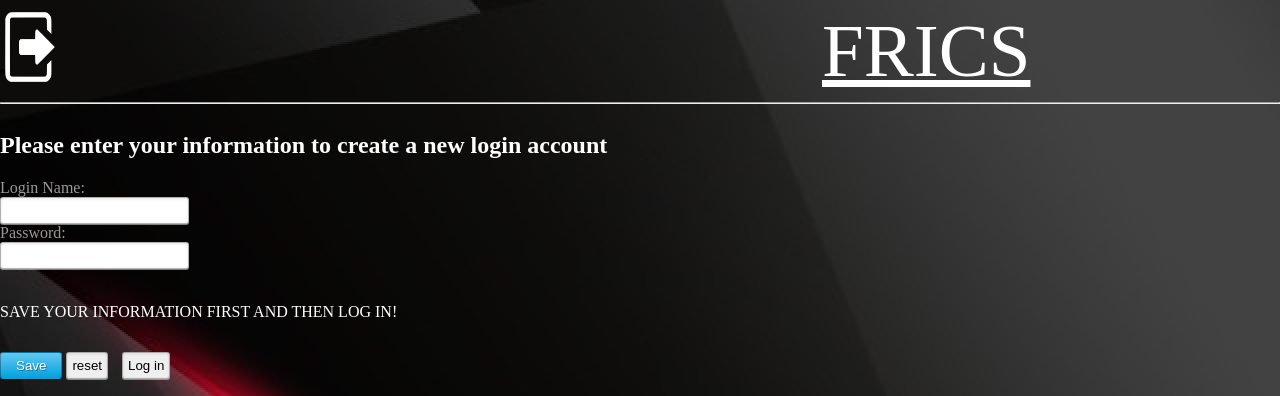
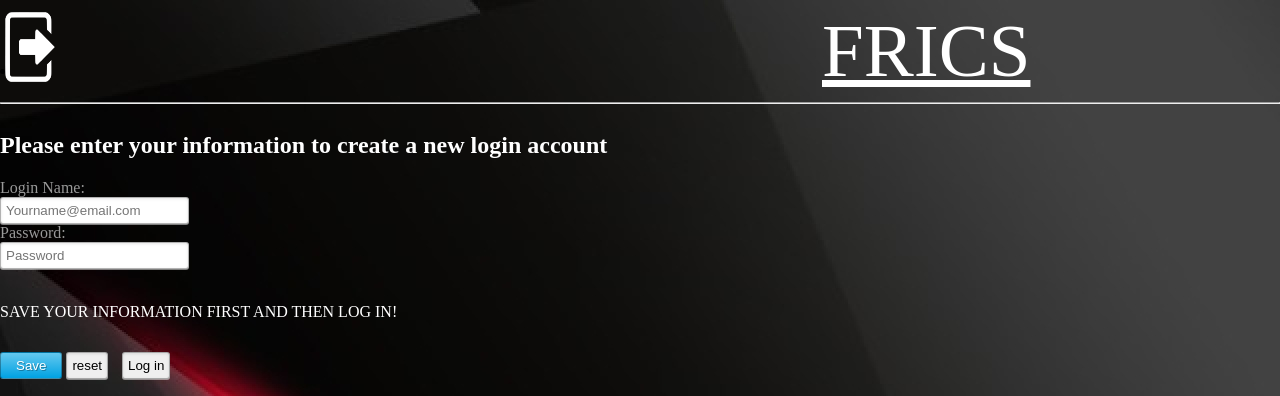
Before and after one commit to GerwinChan/Webwinkel-project-ed93cd4e09e33e325d2aab1b3777923035044a9f, a PHP site: page /indexcreate.php in a window 1280 px wide. Shown: the top 396 px of the page. Run offline with PHP 8.4, Linux system fonts and the light colour scheme.

Commit message:
de derde commit download deze voor nieuwe versie kelvin

```diff
--- a/accounts.txt
+++ b/accounts.txt
@@ -1 +1 @@
-mogoloid||gerwin||123||123||gerwin||gerwin||gerwin||gerwin||gerwin||gerwin||gerwin||gerwin||gerwin||gerwin||gerwin||gerwin||ger||ger||123||123||ger||ger||123||123||123||123||123||123||123||123||123||123||ger||ger||ger||ger||ger||ger||ger||ger||julian||123||
+mogoloid||gerwin||123||123||gerwin||gerwin||gerwin||gerwin||gerwin||gerwin||gerwin||gerwin||gerwin||gerwin||gerwin||gerwin||ger||ger||123||123||ger||ger||123||123||123||123||123||123||123||123||123||123||ger||ger||ger||ger||ger||ger||ger||ger||julian||123||||||||||||||gerwin@gmail.com||gerwin||gerwin@gmail.com||gerwin||gerwin@gmail.com||gerwin||||||gerwin@gmail.com||gerwin||gerwin@gmail.com||gggg||gerwin@gmail.com||123||gerwin@gmail.com||123||gerwin@gmail.com||ger||gerwin@gmail.com||ger||fff@gmail.com||123||gerwin@gmail.com||123||123@gmail.com||123||
--- a/index.php
+++ b/index.php
@@ -371,7 +371,7 @@ Boxershorts in uni en dessin in 2-pack
  </footer>
         <script src="//code.jquery.com/jquery-1.12.0.min.js"></script>
         <script src="script.js"></script>
-            <script src="js/scrollNavbar.js"></script>
+        <script src="js/scrollNavbar.js"></script>
 
 
         <!--<script src="script3.js"></script>-->
--- a/indexcreate.php
+++ b/indexcreate.php
@@ -36,8 +36,8 @@ if (isset($_POST['submit_btn']))
 <form action="" method="POST">
     <h1 style="color:white"> Please enter your information to create a new login account</h1>
  <p>
-     <label>Login Name:</label><input type="text" name="name" />
-     <label>Password:</label><input type="password" name="pwd" />
+     <label>Login Name:</label><input type="email" name="name" placeholder="Yourname@email.com" />
+     <label>Password:</label><input type="password" name="pwd" placeholder="Password"/>
     <br/>
     <br/>
 </p>
--- a/style.css
+++ b/style.css
@@ -8,6 +8,7 @@ body {
 
 .paneel.actief {
     display: block !important;
+    top: 0;
 }
 .paneel img {
     max-width: 100%;
@@ -131,7 +132,7 @@ nav {
     width: 100%;
     transition-property: top;
     transition-duration: 500ms;
-    top: 0;
+
     position: fixed;
 
 }
```
